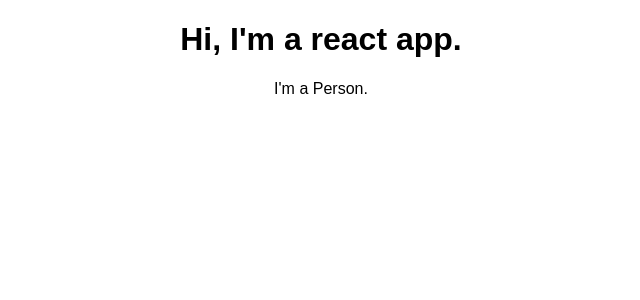
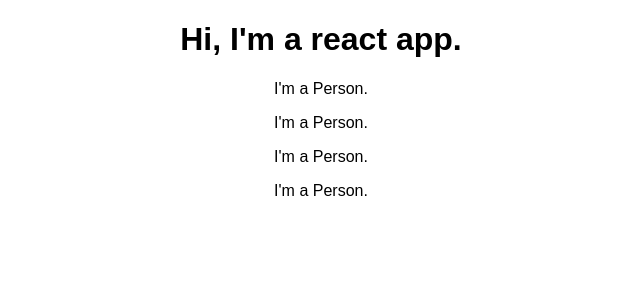
Before and after one commit to sagarmhrjn/React-walkthrough, a React (Create React App) app: page / in a window 1280 px wide. Shown: the top 300 px of the page, without its empty margins (319-959 px from the left). Built offline with nearby package versions, Linux system fonts and the light colour scheme.

Commit message:
working with components and re-using them

```diff
--- a/src/App.js
+++ b/src/App.js
@@ -8,6 +8,9 @@ class App extends Component {
       <div className="App">
         <h1>Hi, I'm a react app.</h1>
         <Person/>
+        <Person/>
+        <Person/>
+        <Person/>
       </div>
     );
   }
```
